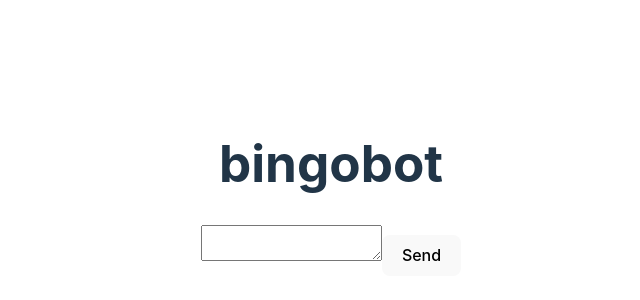
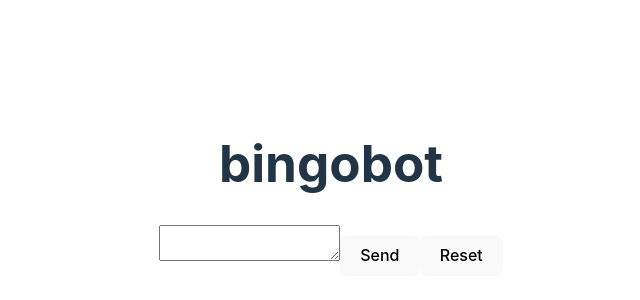
Before and after one commit to hoeksemaa/chatbot, a React (Vite) app: page / in a window 1280 px wide. Shown: the part 212-512 px from the top of the page, without its empty margins (309-949 px from the left). Built offline with nearby package versions, Linux system fonts and the light colour scheme.

Commit message:
reset button works

```diff
--- a/package.json
+++ b/package.json
@@ -10,11 +10,13 @@
   },
   "dependencies": {
     "@anthropic-ai/sdk": "^0.74.0",
+    "@tailwindcss/vite": "^4.1.18",
     "dotenv": "^17.2.4",
     "express": "^5.1.0",
     "react": "^19.1.0",
     "react-dom": "^19.1.0",
     "react-markdown": "^10.1.0",
+    "tailwindcss": "^4.1.18",
     "tsx": "^4.19.3",
     "typescript": "^5.8.3",
     "vite-express": "*"
--- a/src/client/App.tsx
+++ b/src/client/App.tsx
@@ -33,6 +33,17 @@ function App() {
     console.log("CHATLOG: ", chatLog)
   }
 
+  async function handleReset() {
+    // send post request
+    const response = await fetch("http://localhost:3000/reset", {method: "POST"})
+    const data = await response.json()
+    console.log(data)
+
+    // empty chat log
+    setChatLog(prev => [])
+    setInput("")
+  }
+
   return (
     <>
       <h1>bingobot</h1>
@@ -47,6 +58,7 @@ function App() {
           onChange={handleInputChange}>
         </textarea>
         <button onClick={handleClick}>Send</button>
+        <button onClick={handleReset}>Reset</button>
       </div>
     </>
   )
```
Also changed, not shown: src/server/main.ts (+4 -5 lines), 1 other file (tests, documents, lock files or other folders).
